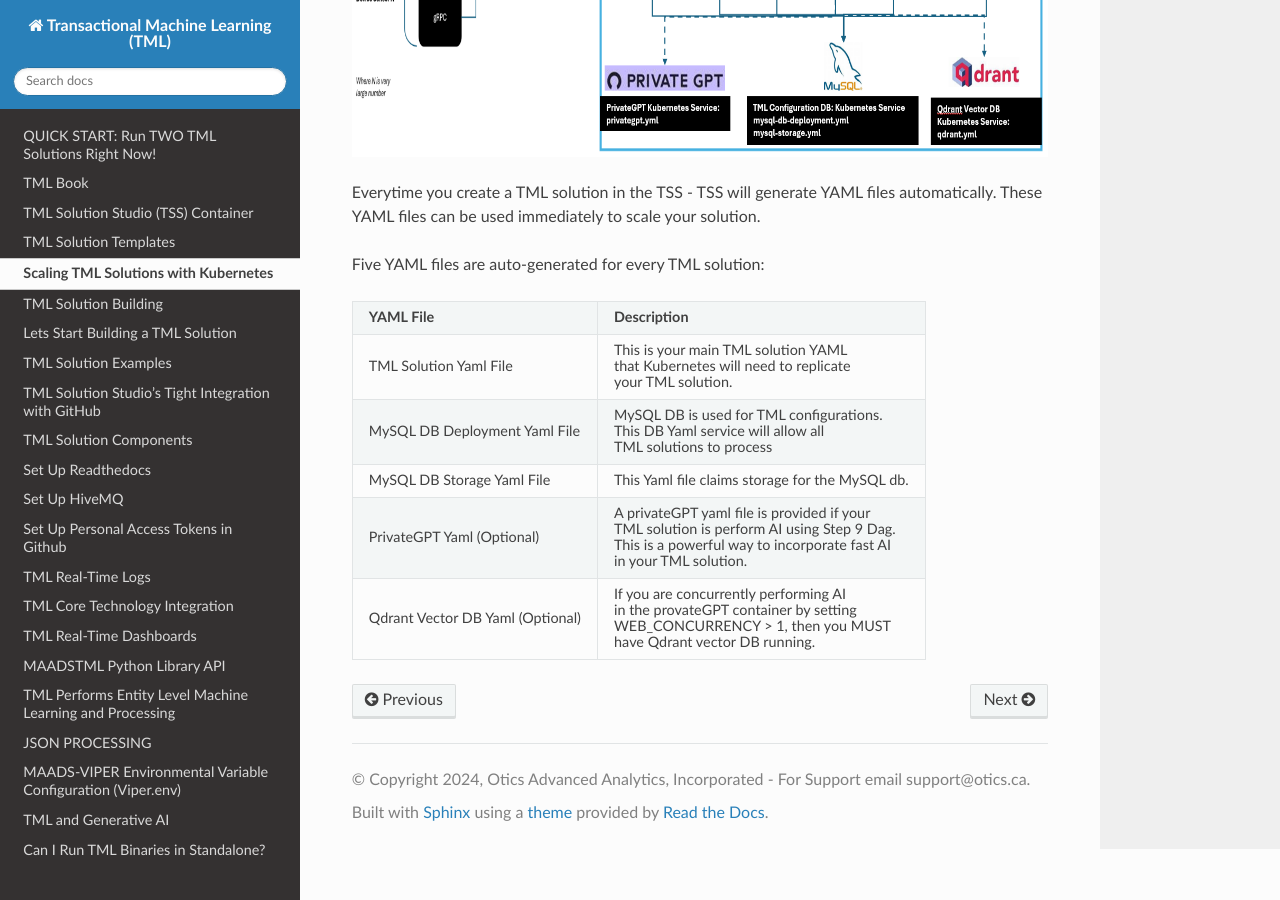
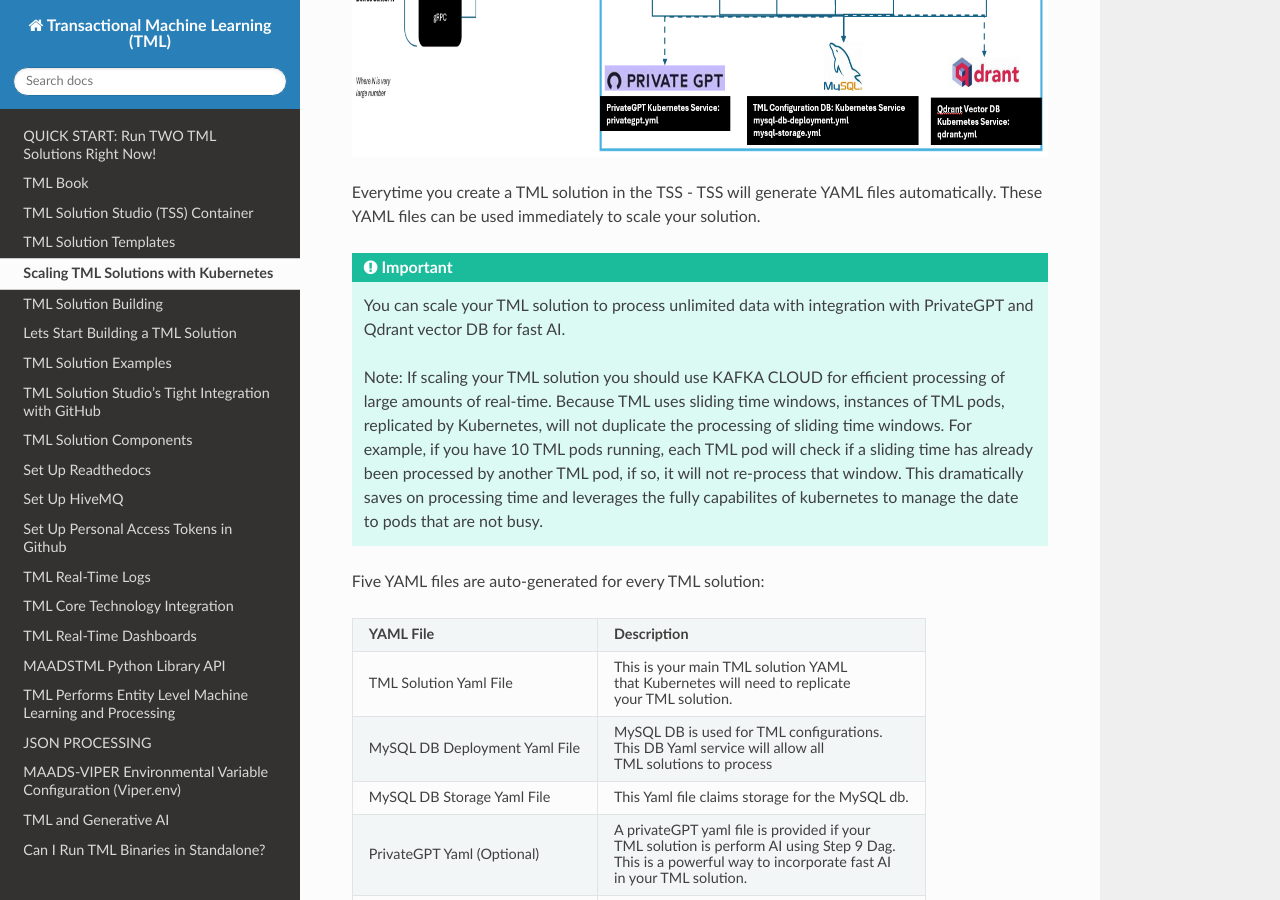
Before and after one commit to smaurice101/readthedocs, a Sphinx documentation site: the page built from docs/source/kube.rst, in a window 1280 px wide and 900 px high, scrolled down 596 px. Built offline with Sphinx 7.4.7 and the Read the Docs theme 3.1.0, drawn with Linux system fonts in a browser that asks for light colours; some of the changed lines change nothing that is shown.

Commit message:
Update kube.rst

```diff
--- a/docs/source/kube.rst
+++ b/docs/source/kube.rst
@@ -8,10 +8,13 @@
 
 Everytime you create a TML solution in the TSS - TSS will generate YAML files automatically.  These YAML files can be used immediately to scale your solution.
 
-.. important:
+.. important::
    You can scale your TML solution to process unlimited data with integration with PrivateGPT and Qdrant vector DB for fast AI.
 
-   Note: If scaling your TML solution you should use KAFKA CLOUD for efficient processing of large amounts of real-time.  Because TML uses sliding time windows, instances of TML pods, replicated by Kubernetes, will not duplicate the processing of sliding time windows.  For example, if you have 10 TML pods running, each TML pod will check if a sliding time has already been processed by another TML pod, if so, it will not re-process that window.  This dramatically saves on processing time and leverages the fully capabilites of kubernetes to manage the date to pods that are not busy.
+   Note: If scaling your TML solution you should use KAFKA CLOUD for efficient processing of large amounts of real-time.  Because TML uses sliding time windows, instances of TML pods,
+   replicated by Kubernetes, will not duplicate the processing of sliding time windows.  For example, if you have 10 TML pods running, each TML pod will check if a sliding time has already
+   been processed by another TML pod, if so, it will not re-process that window.  This dramatically saves on processing time and leverages the fully capabilites of kubernetes to manage the
+   date to pods that are not busy.
 
 Five YAML files are auto-generated for every TML solution:
 
```
